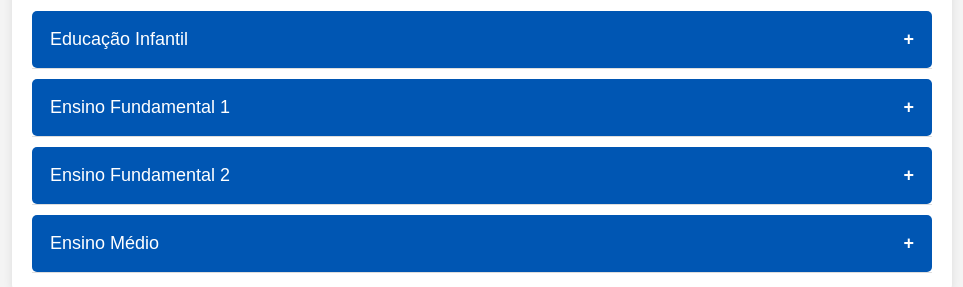
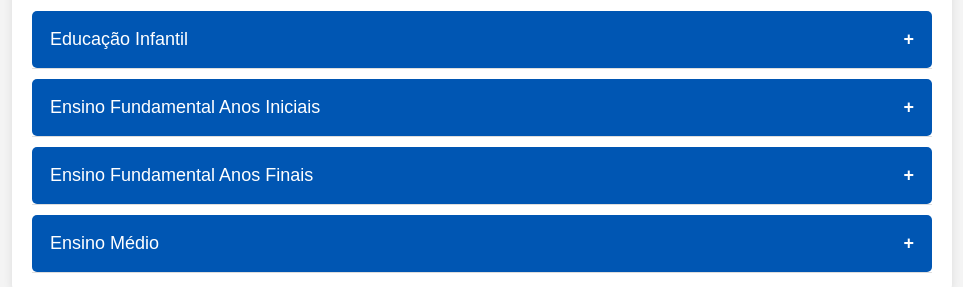
Before and after one commit to EddieJS/informacoesImpotantes-cursos-escola, a plain HTML site: page index.html in a window 1280 px wide. Shown: the part 172-459 px from the top of the page, without its empty margins (158-1121 px from the left). Drawn offline with Linux system fonts and the light colour scheme.

Commit message:
Update index.html

```diff
--- a/index.html
+++ b/index.html
@@ -230,7 +230,7 @@
             <a href="timeline.html" class="timeline-button">Linha do Tempo</a>
         </div>
 
-        <button class="accordion">Ensino Fundamental 1</button>
+        <button class="accordion">Ensino Fundamental Anos Iniciais</button>
         <div class="panel">
             <div class="tab-container">
                 <div class="tab-button active" onclick="openTab(event, 'ef1-calendario')">Calendário Anual</div>
@@ -241,7 +241,7 @@
                 <div class="tab-button" onclick="openTab(event, 'ef1-saida')">Saída Pedagógica</div>
             </div>
             <div id="ef1-calendario" class="tab-content active">
-                <p><strong>Calendário Anual - Ensino Fundamental 1:</strong></p>
+                <p><strong>Calendário Anual - Ensino Fundamental Anos Iniciais:</strong></p>
                 <ul>
                     <li>Início das aulas: [Data]</li>
                     <li>Recesso de meio de ano: [Data]</li>
@@ -249,32 +249,32 @@
                 </ul>
             </div>
             <div id="ef1-va" class="tab-content">
-                <p><strong>Diretrizes sobre VA - Ensino Fundamental 1:</strong></p>
+                <p><strong>Diretrizes sobre VA - Ensino Fundamental Anos Iniciais:</strong></p>
                 <ul>
                     <li>[Informações sobre a VA]</li>
                 </ul>
             </div>
             <div id="ef1-prova" class="tab-content">
-                <p><strong>Diretrizes sobre Prova - Ensino Fundamental 1:</strong></p>
+                <p><strong>Diretrizes sobre Prova - Ensino Fundamental Anos Iniciais:</strong></p>
                 <ul>
                     <li>[Informações sobre provas e avaliações]</li>
                 </ul>
             </div>
             <div id="ef1-recuperacao" class="tab-content">
-                <p><strong>Diretrizes sobre Recuperação - Ensino Fundamental 1:</strong></p>
+                <p><strong>Diretrizes sobre Recuperação - Ensino Fundamental Anos Iniciais:</strong></p>
                 <ul>
                     <li>[Regras e procedimentos para recuperação]</li>
                 </ul>
             </div>
             <div id="ef1-grade" class="tab-content">
-                <p><strong>Grade Curricular - Ensino Fundamental 1:</strong></p>
+                <p><strong>Grade Curricular - Ensino Fundamental Anos Iniciais:</strong></p>
                 <ul>
                     <li>Foco na alfabetização e letramento, com aulas de Português, Matemática, História, Geografia e Ciências.</li>
                     <li>Incentivo à leitura diária e projetos de arte/música.</li>
                 </ul>
             </div>
             <div id="ef1-saida" class="tab-content">
-                <p><strong>Informações para Saídas Pedagógicas - Ensino Fundamental 1:</strong></p>
+                <p><strong>Informações para Saídas Pedagógicas - Ensino Fundamental Anos Iniciais:</strong></p>
                 <ul>
                     <li><a href="[LINK_PDF_MUSEU_CIENCIAS]" target="_blank">Passeio ao Museu de Ciências (Maio) - Clique para baixar o PDF</a></li>
                     <li><a href="[LINK_PDF_JARDIM]" target="_blank">Visita ao Jardim Botânico (Agosto) - Clique para baixar o PDF</a></li>
@@ -283,7 +283,7 @@
             <a href="timeline.html" class="timeline-button">Linha do Tempo</a>
         </div>
 
-        <button class="accordion">Ensino Fundamental 2</button>
+        <button class="accordion">Ensino Fundamental Anos Finais</button>
         <div class="panel">
             <div class="tab-container">
                 <div class="tab-button active" onclick="openTab(event, 'ef2-calendario')">Calendário Anual</div>
@@ -294,7 +294,7 @@
                 <div class="tab-button" onclick="openTab(event, 'ef2-saida')">Saída Pedagógica</div>
             </div>
             <div id="ef2-calendario" class="tab-content active">
-                <p><strong>Calendário Anual - Ensino Fundamental 2:</strong></p>
+                <p><strong>Calendário Anual - Ensino Fundamental Anos Finais:</strong></p>
                 <ul>
                     <li>Início das aulas: [Data]</li>
                     <li>Recesso de meio de ano: [Data]</li>
@@ -302,32 +302,32 @@
                 </ul>
             </div>
             <div id="ef2-va" class="tab-content">
-                <p><strong>Diretrizes sobre VA - Ensino Fundamental 2:</strong></p>
+                <p><strong>Diretrizes sobre VA - Ensino Fundamental Anos Finais:</strong></p>
                 <ul>
                     <li>[Informações sobre a VA]</li>
                 </ul>
             </div>
             <div id="ef2-prova" class="tab-content">
-                <p><strong>Diretrizes sobre Prova - Ensino Fundamental 2:</strong></p>
+                <p><strong>Diretrizes sobre Prova - Ensino Fundamental Anos Finais:</strong></p>
                 <ul>
                     <li>[Informações sobre provas e avaliações]</li>
                 </ul>
             </div>
             <div id="ef2-recuperacao" class="tab-content">
-                <p><strong>Diretrizes sobre Recuperação - Ensino Fundamental 2:</strong></p>
+                <p><strong>Diretrizes sobre Recuperação - Ensino Fundamental Anos Finais:</strong></p>
                 <ul>
                     <li>[Regras e procedimentos para recuperação]</li>
                 </ul>
             </div>
             <div id="ef2-grade" class="tab-content">
-                <p><strong>Grade Curricular - Ensino Fundamental 2:</strong></p>
+                <p><strong>Grade Curricular - Ensino Fundamental Anos Finais:</strong></p>
                 <ul>
                     <li>Inclusão de disciplinas específicas como Química, Física, Biologia, Filosofia e Língua Estrangeira (Espanhol).</li>
                     <li>Carga horária expandida para Matemática e Português.</li>
                 </ul>
             </div>
             <div id="ef2-saida" class="tab-content">
-                <p><strong>Informações para Saídas Pedagógicas - Ensino Fundamental 2:</strong></p>
+                <p><strong>Informações para Saídas Pedagógicas - Ensino Fundamental Anos Finais:</strong></p>
                 <ul>
                     <li><a href="[LINK_PDF_VIAGEM_HISTORICA]" target="_blank">Viagem de Estudo Histórico (Setembro) - Clique para baixar o PDF</a></li>
                     <li><a href="[LINK_PDF_LAB_UNIVERSIDADE]" target="_blank">Visita ao Laboratório de Universidade (Novembro) - Clique para baixar o PDF</a></li>
```
